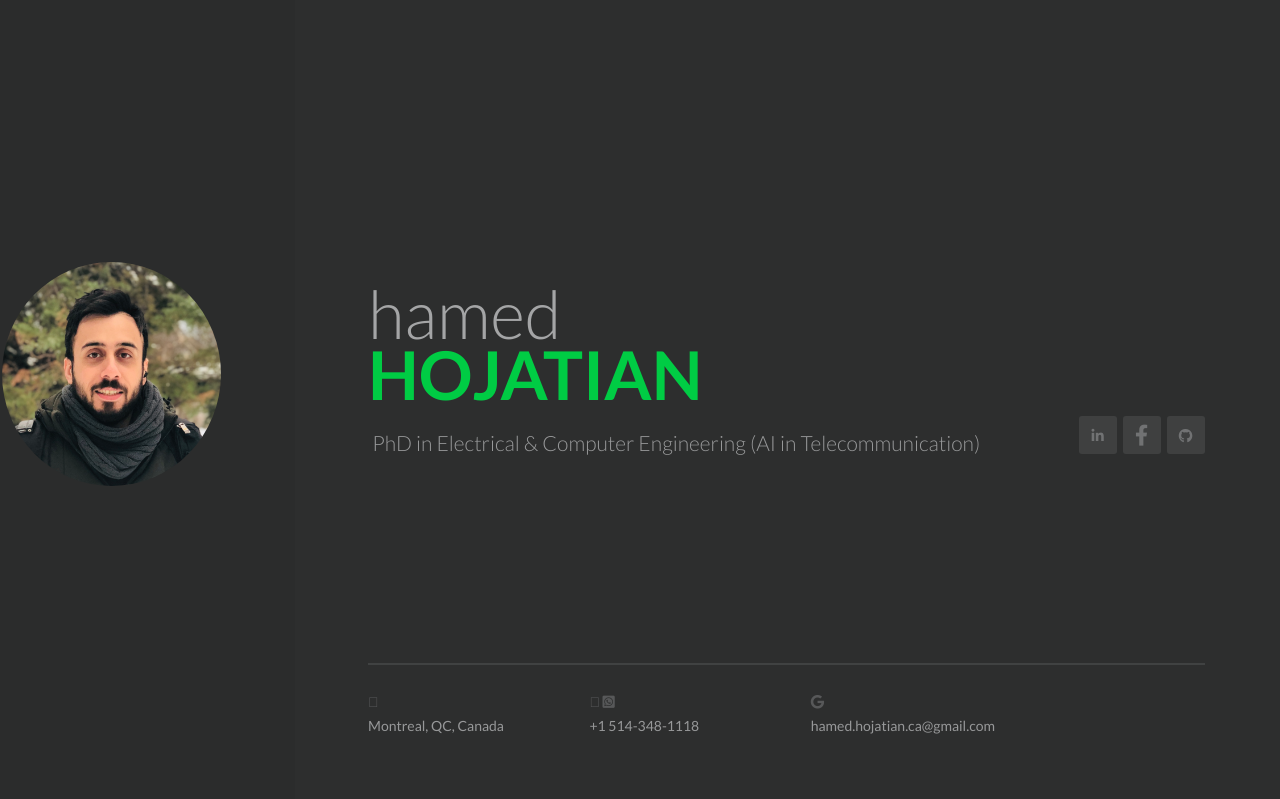
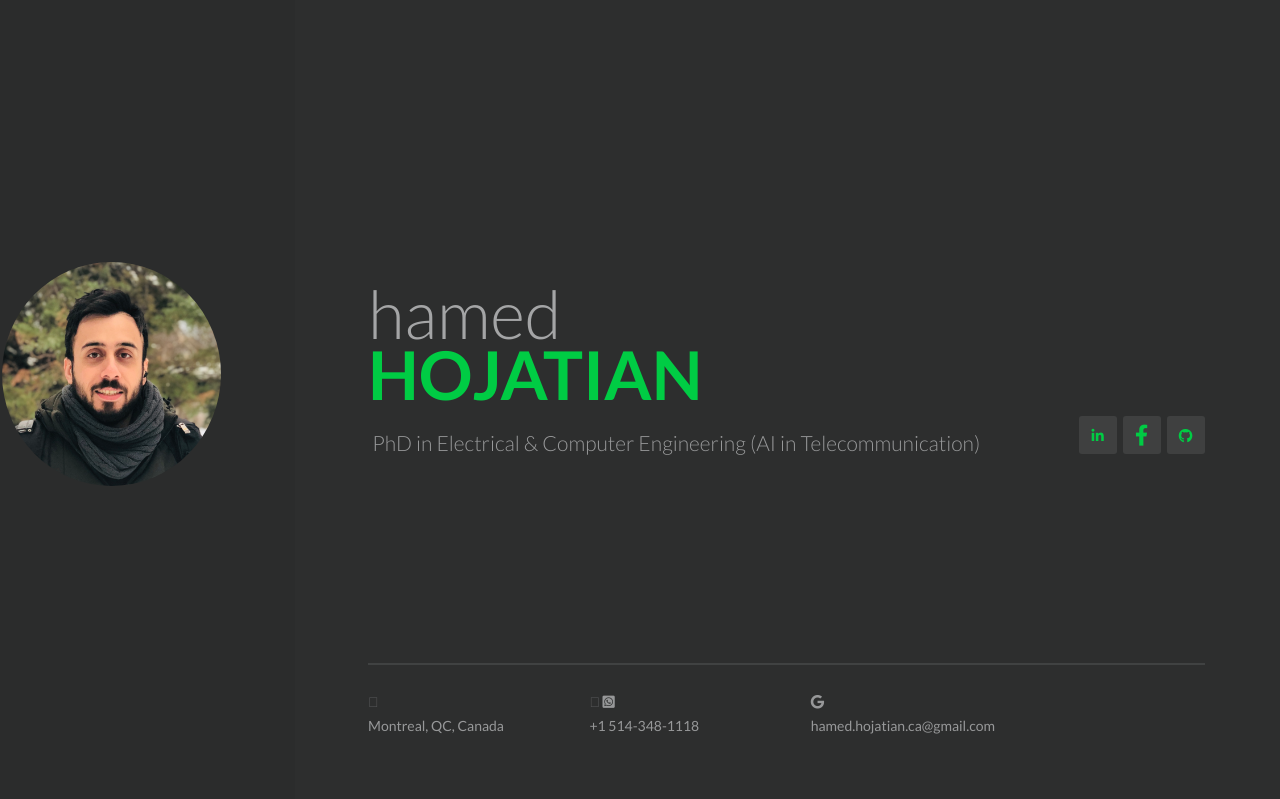
Before and after one commit to HamedHojatian/hamedhojatian.github.io, a PHP site: page / in a window 1280 px wide. Shown: the top 799 px of the page. Run offline with PHP 8.4, Linux system fonts and the light colour scheme.

Commit message:
icon fab

```diff
--- a/assets/css/themes.dark.css
+++ b/assets/css/themes.dark.css
@@ -112,9 +112,15 @@
 }
 
 /* Icons */
-.fas,
-.far,
-.fal,
+.fas{
+  color: #575859;
+},
+.far{
+  color: #575859;
+},
+.fal{
+  color: #575859;
+},
 .fab {
   color: #575859;
 }
@@ -125,9 +131,15 @@
   border-color: #3f4040;
 }
 
-.t-social-button .fas,
-.t-social-button .far,
-.t-social-button .fal,
+.t-social-button .fas{
+  color: #717273;
+},
+.t-social-button .far{
+  color: #717273;
+},
+.t-social-button .fal{
+  color: #717273;
+},
 .t-social-button .fab {
   color: #717273;
 }
@@ -136,9 +148,15 @@
   background: #323333;
 }
 
-.t-social-button:hover .fas,
-.t-social-button:hover .far,
-.t-social-button:hover .fal,
+.t-social-button:hover .fas{
+  color: #00cc44;
+},
+.t-social-button:hover .far{
+  color: #00cc44;
+},
+.t-social-button:hover .fal{
+  color: #00cc44;
+},
 .t-social-button:hover .fab {
   color: #00cc44;
 }
```
Also changed, not shown: 3 other files.
